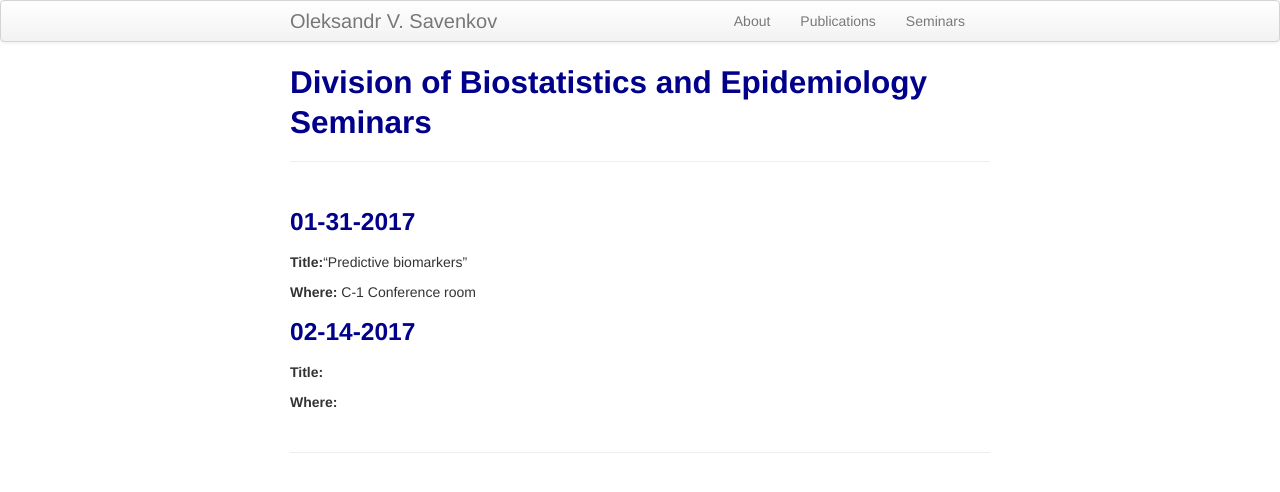
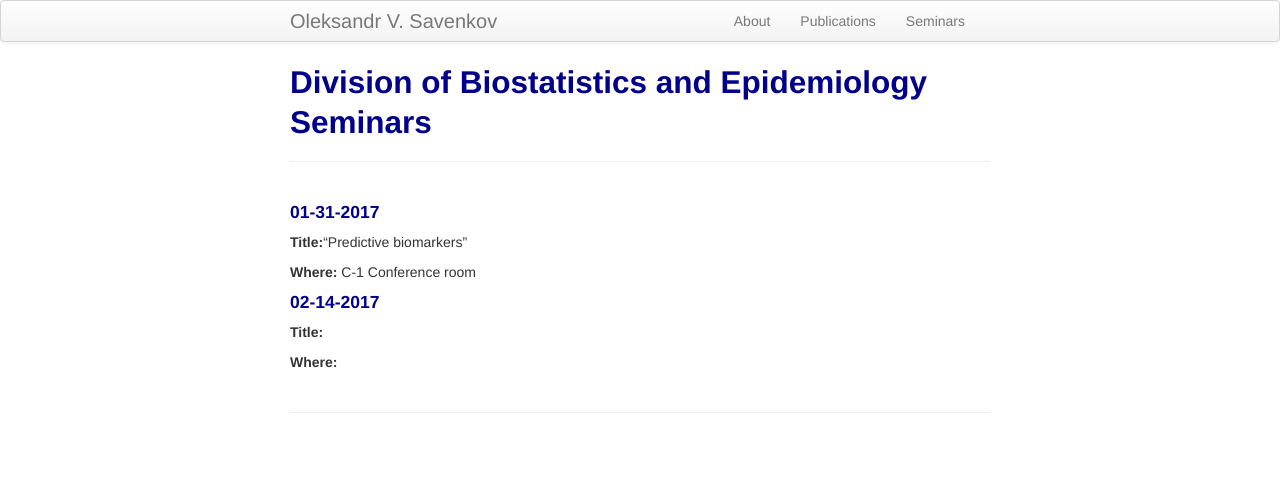
Before and after one commit to ovsavenkov/ovsavenkov.github.io, a Jekyll site: the page built from seminars.md, in a window 1280 px wide. Shown: the top 492 px of the page. Built offline with Jekyll 4.4.1, drawn with Linux system fonts in a browser that asks for light colours.

Commit message:
changed font size

```diff
--- a/seminars.md
+++ b/seminars.md
@@ -3,7 +3,7 @@ layout: page
 title: Division of Biostatistics and Epidemiology Seminars
 description: Division of Biostatistics and Epidemiology Seminars
 ---
-### 01-31-2017
+#### 01-31-2017
 
 **Title:**"Predictive biomarkers"
 
@@ -11,7 +11,7 @@ description: Division of Biostatistics and Epidemiology Seminars
 
 
 
-### 02-14-2017
+#### 02-14-2017
 
 **Title:**
 
```
